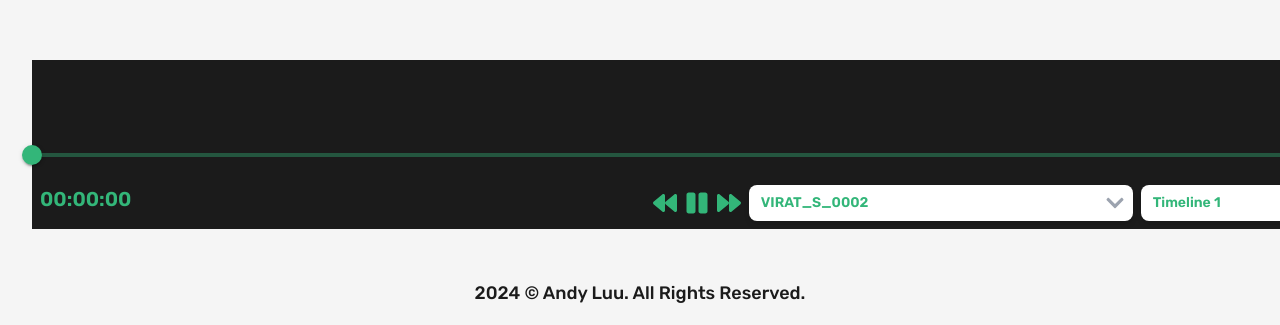
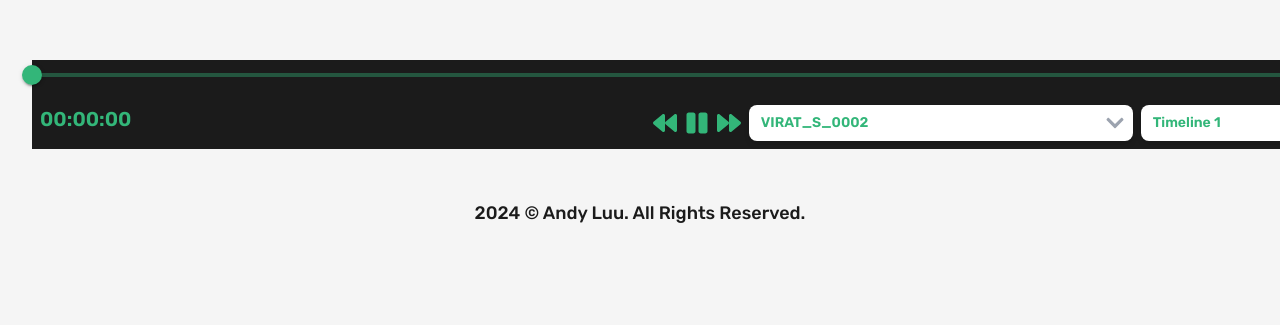
Before and after one commit to andy1uu/dual-timeline-website, a Next.js app: page / in a window 1280 px wide. Shown: the part 1116-1441 px from the top of the page. After the commit the page ends 1361 px from the top, so only its background shows below. Built offline with nearby package versions, Linux system fonts and the light colour scheme.

Commit message:
refactor(Timeline-2,3,4): Cleaned up some code and styles

```diff
--- a/src/components/VideoPlayer.js
+++ b/src/components/VideoPlayer.js
@@ -175,10 +175,7 @@ const VideoPlayer = () => {
     return filteredEvents;
   };
 
-  const timelineThreeSeekMouseUpHandler = (e, value) => {
-    const timelineThreeSliderValue = value;
-    setTimelineThreeValue(timelineThreeSliderValue);
-
+  useEffect(() => {
     const filteredEvents = timelineEventFilterer();
 
     //console.log(filteredEvents);
@@ -221,13 +218,21 @@ const VideoPlayer = () => {
     seekHandler(
       null,
       filteredEvents[filteredEventIndex].currentEventStartFrameSeconds +
-        ((totalDuration * (timelineThreeValue / 100)) - currentEventStart),
+        (totalDuration * (timelineThreeValue / 100) - currentEventStart),
     );
     seekMouseUpHandler(
       null,
       filteredEvents[filteredEventIndex].currentEventStartFrameSeconds +
-        ((totalDuration * (timelineThreeValue / 100)) - currentEventStart),
+        (totalDuration * (timelineThreeValue / 100) - currentEventStart),
     );
+  }, [timelineThreeValue]);
+
+  const timelineThreeSeekHandler = (e, value) => {
+    setTimelineThreeValue(value);
+  };
+
+  const timelineThreeSeekMouseUpHandler = (e, value) => {
+    setTimelineThreeValue(value);
   };
 
   const timelineThreeHandler = () => {
@@ -235,6 +240,38 @@ const VideoPlayer = () => {
       return;
     } else {
       const filteredEvents = timelineEventFilterer();
+
+      const filteredEventsType =
+        filteredEvents[0].currentEventName.split(":")[0];
+
+      console.log(filteredEventsType);
+
+      let eventColor = "";
+      if (filteredEventsType === "1") {
+        eventColor = "red-500";
+      } else if (filteredEventsType === "2") {
+        eventColor = "orange-500";
+      } else if (filteredEventsType === "3") {
+        eventColor = "yellow-500";
+      } else if (filteredEventsType === "4") {
+        eventColor = "amber-500";
+      } else if (filteredEventsType === "5") {
+        eventColor = "emerald-500";
+      } else if (filteredEventsType === "6") {
+        eventColor = "teal-500";
+      } else if (filteredEventsType === "7") {
+        eventColor = "blue-500";
+      } else if (filteredEventsType === "8") {
+        eventColor = "indigo-500";
+      } else if (filteredEventsType === "9") {
+        eventColor = "violet-500";
+      } else if (filteredEventsType === "10") {
+        eventColor = "purple-500";
+      } else if (filteredEventsType === "11") {
+        eventColor = "pink-500";
+      } else if (filteredEventsType === "12") {
+        eventColor = "rose-500";
+      }
 
       let totalDuration = 0;
 
@@ -254,15 +291,15 @@ const VideoPlayer = () => {
         };
       }
       return (
-        <>
-          <div className="flex w-[1920px] justify-between">
+        <div className="relative">
+          <div className="absolute flex w-[1920px] justify-between">
             {filteredEvents.map((filteredEvent) => {
               return (
                 <div
                   style={{
                     width: `${Math.trunc((filteredEvent.currentEventDurationSeconds / totalDuration) * 1920)}px`,
                   }}
-                  className="h-4 rounded-lg bg-primary"></div>
+                  className={`h-8 rounded-lg opacity-75 bg-${eventColor}`}></div>
               );
             })}
           </div>
@@ -270,60 +307,15 @@ const VideoPlayer = () => {
             min={0}
             max={100}
             value={timelineThreeValue}
+            step={2}
+            marks={true}
+            onChange={timelineThreeSeekHandler}
             onChangeCommitted={timelineThreeSeekMouseUpHandler}
-            className="!text-primary"
+            className={`!text-white`}
           />
-        </>
+        </div>
       );
     }
-  };
-
-  const timelineFiveHandler = () => {
-    const filteredEvents = timelineEventFilterer();
-
-    return filteredEvents.map((event) => {
-      let eventColor = "";
-      if (event.currentEventName.slice(0, 2) === "1:") {
-        eventColor = "bg-red-500";
-      } else if (event.currentEventName.slice(0, 2) === "2:") {
-        eventColor = "bg-orange-500";
-      } else if (event.currentEventName.slice(0, 2) === "3:") {
-        eventColor = "bg-yellow-500";
-      } else if (event.currentEventName.slice(0, 2) === "4:") {
-        eventColor = "bg-amber-500";
-      } else if (event.currentEventName.slice(0, 2) === "5:") {
-        eventColor = "bg-emerald-500";
-      } else if (event.currentEventName.slice(0, 2) === "6:") {
-        eventColor = "bg-teal-500";
-      } else if (event.currentEventName.slice(0, 2) === "7:") {
-        eventColor = "bg-blue-500";
-      } else if (event.currentEventName.slice(0, 2) === "8:") {
-        eventColor = "bg-indigo-500";
-      } else if (event.currentEventName.slice(0, 2) === "9:") {
-        eventColor = "bg-violet-500";
-      } else if (event.currentEventName.slice(0, 3) === "10:") {
-        eventColor = "bg-purple-500";
-      } else if (event.currentEventName.slice(0, 3) === "11:") {
-        eventColor = "bg-pink-500";
-      } else if (event.currentEventName.slice(0, 3) === "12:") {
-        eventColor = "bg-rose-500";
-      }
-
-      return (
-        <button
-          key={Math.random() * 10000}
-          onClick={() =>
-            seekMouseUpHandler(null, event.currentEventStartFrameSeconds)
-          }
-          className={`flex-none rounded-3xl p-4 ${eventColor}`}>
-          <div>{event.currentEventName}</div>
-          <div>
-            Start Time:
-            {convertSecondsToTime(event.currentEventStartFrameSeconds)}
-          </div>
-        </button>
-      );
-    });
   };
 
   const currentEventTypeHandler = (eventType) => {
@@ -341,7 +333,9 @@ const VideoPlayer = () => {
       eventTypes.add(videoEvents[videoEventIndex].currentEventName);
     }
 
-    const eventTypesArray = Array.from(eventTypes);
+    const eventTypesArray = Array.from(eventTypes).sort(
+      (a, b) => a.split(":")[0] - b.split(":")[0],
+    );
 
     const eventTypeLabels = [];
 
@@ -369,9 +363,10 @@ const VideoPlayer = () => {
         onProgress={progressHandler}
         className="VideoPlayer-video pointer-events-none top-0 z-0 mx-auto"
       />
-      <div className="VideoPlayer-timelineContainer relative mx-auto w-[1920px] bg-dark pt-[80px] text-primary">
-        {(timeline.value === "timeline2" || timeline.value === "timeline3") && (
-          <div className="absolute bottom-[72px]">
+      <div
+        className={`VideoPlayer-timelineContainer relative mx-auto w-[1920px] bg-dark text-primary ${timeline.value === "timeline2" || timeline.value === "timeline4" ? "pt-20" : ""}`}>
+        {(timeline.value === "timeline2" || timeline.value === "timeline4") && (
+          <div className="absolute top-4">
             <PlotFigure
               options={{
                 width: 1920,
@@ -387,35 +382,17 @@ const VideoPlayer = () => {
             />
           </div>
         )}
-        {timeline.value === "timeline3" && timelineThreeHandler()}
-        {timeline.value === "timeline4" && (
-          <PlotFigure
-            options={{
-              width: 1920,
-              height: 100,
-              grid: true,
-              axis: null,
-              marks: [
-                Plot.dot(videoEvents, {
-                  x: "currentEventStartFrameSeconds",
-                  y: "currentEventDisplacer",
-                  stroke: "currentEventName",
-                  channels: { eventName: "currentEventName" },
-                  tip: true,
-                }),
-              ],
-            }}
-          />
-        )}
-        {timeline.value === "timeline5" && timelineFiveHandler()}
         <Slider
           min={0}
           max={videoState.duration}
           value={videoState.played * videoState.duration}
+
           onChange={seekHandler}
           onChangeCommitted={seekMouseUpHandler}
           className="!text-primary"
         />
+        {(timeline.value === "timeline3" || timeline.value === "timeline4") &&
+          timelineThreeHandler()}
         <div className="flex justify-between p-2 text-xl font-semibold">
           <div>
             {convertSecondsToTime(videoState.played * videoState.duration)}
@@ -540,9 +517,7 @@ const VideoPlayer = () => {
                 </Transition>
               </div>
             </Listbox>
-            {(timeline.value === "timeline2" ||
-              timeline.value === "timeline3" ||
-              timeline.value === "timeline5") && (
+            {(timeline.value !== "timeline1") && (
               <Listbox
                 value={selectedEventType}
                 onChange={currentEventTypeHandler}>
```
Also changed, not shown: src/components/utils.js.
